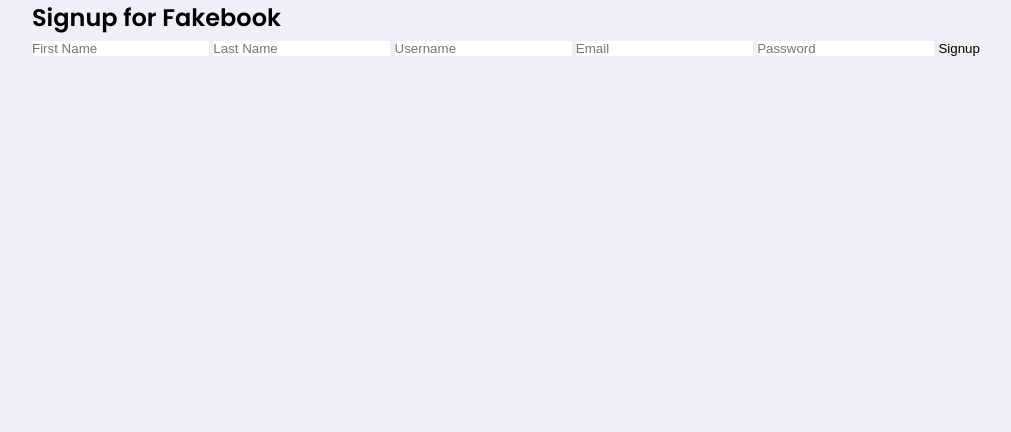
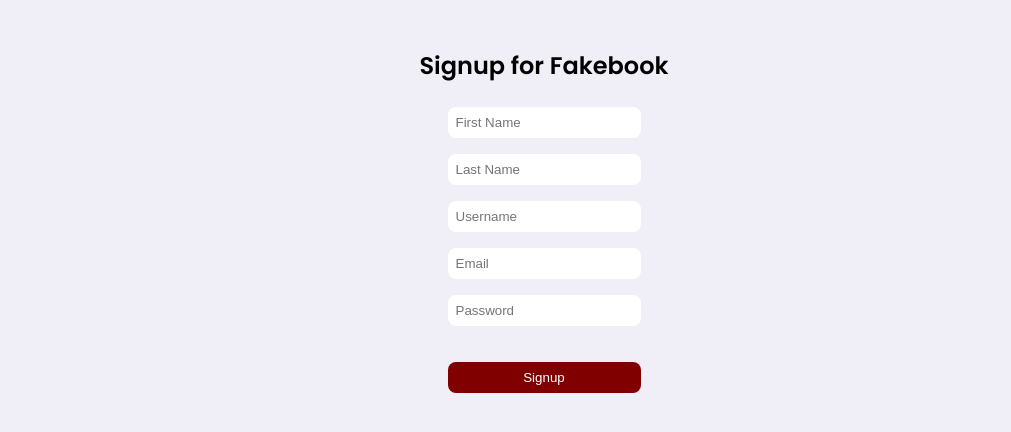
Before and after one commit to the-brain711/Fakebook, a Flask app: page /signup in a window 1280 px wide. Shown: the top 432 px of the page, without its empty margins (96-1107 px from the left). Run offline with Flask 3, Linux system fonts and the light colour scheme; some libraries are stand-ins or nearby versions.

Commit message:
Signup page CSS

```diff
--- /dev/null
+++ b/src/Fakebook/static/css/signup.css
@@ -0,0 +1,32 @@
+@import "base.css";
+
+.signup {
+    display: flex;
+    flex-direction: column;
+    align-items: center;
+    justify-content: center;
+    row-gap: 1.5rem;
+    margin-top: 3rem;
+}
+
+.signup form {
+    display: flex;
+    flex-direction: column;
+    row-gap: 1rem;
+}
+
+.signup form input {
+    border-radius: 0.5rem;
+    padding: 0.5rem;
+}
+
+.signup form input[type=submit] {
+    background-color: maroon;
+    color: var(--color-white);
+    margin-top: 1.25rem;
+    cursor: pointer;
+}
+
+.signup form input[type=submit]:hover {
+    background-color: #a52a2a;
+}
--- a/src/Fakebook/templates/signup.html
+++ b/src/Fakebook/templates/signup.html
@@ -1,6 +1,10 @@
 {% extends "base.html" %}
 
 {% block title %}Fakebook - Signup{% endblock %}
+
+{% block css %}
+<link rel="stylesheet" href="{{ url_for('static', filename='css/signup.css') }}">
+{% endblock %}
 
 {% block content %}
 <div class="signup">
```
